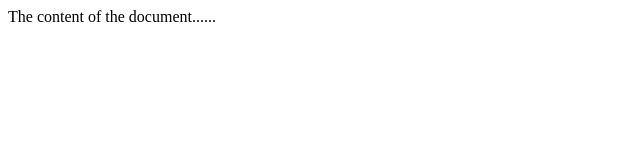
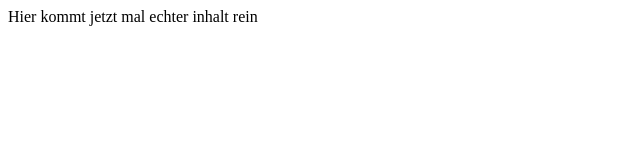
Before and after one commit to essal/test-repo, a plain HTML site: page index.html in a window 1280 px wide. Shown: the full height of the page, 0-640 px from the left. Drawn offline with Linux system fonts and the light colour scheme.

Commit message:
index mit inhalt gefüllt

```diff
--- a/index.html
+++ b/index.html
@@ -5,7 +5,7 @@
 </head>
 
 <body>
-The content of the document......
+Hier kommt jetzt mal echter inhalt rein
 </body>
 
 </html>
```
